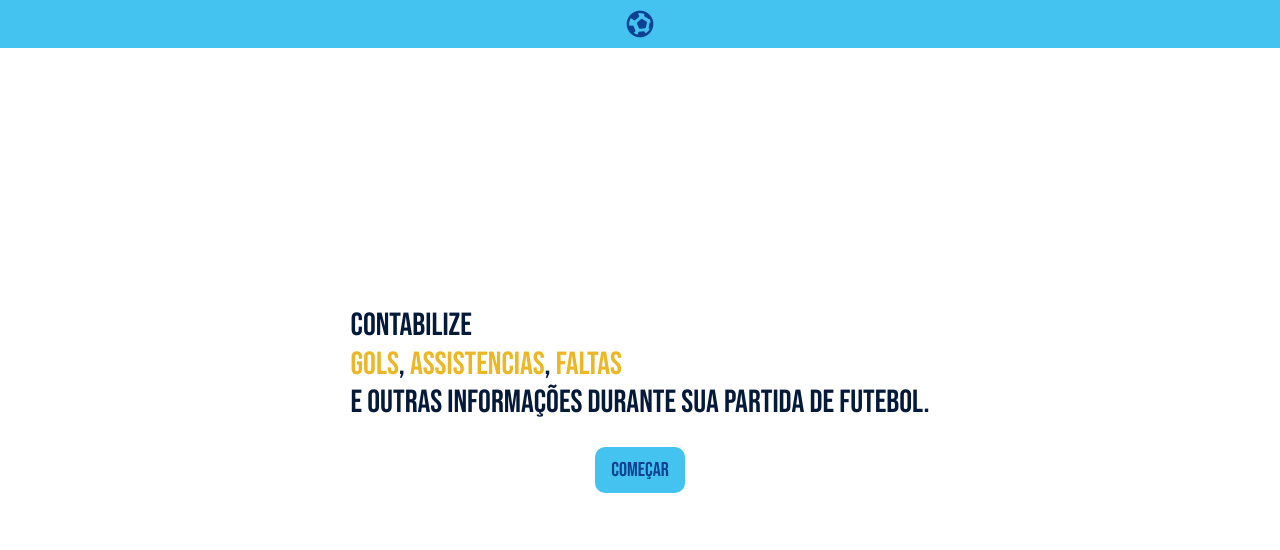
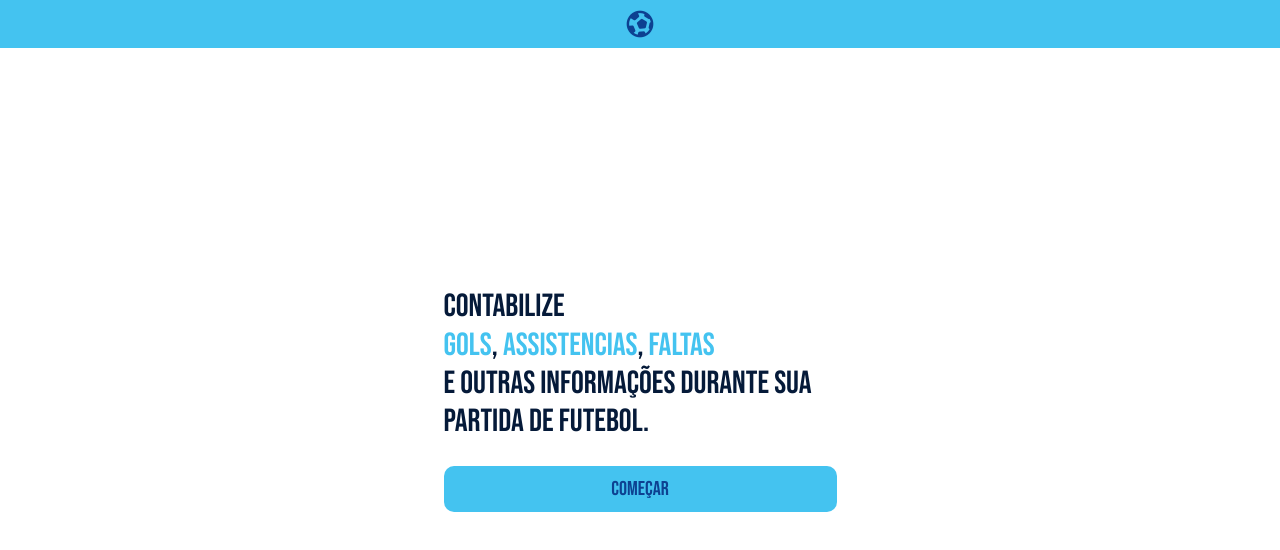
Before and after one commit to marcosvbs/players-stats-counter, a React (Vite) app: page / in a window 1280 px wide. Shown: the top 550 px of the page. Built offline with nearby package versions, Linux system fonts and the light colour scheme.

Commit message:
add minor styles adjustments

```diff
--- a/src/pages/AddPlayers/styles.ts
+++ b/src/pages/AddPlayers/styles.ts
@@ -25,7 +25,7 @@ export const AddPlayersContainer = styled.div`
       outline: 2px solid transparent;
 
       &:focus {
-        outline: 2px solid ${(props) => props.theme.yellow};
+        outline: 2px solid ${(props) => props.theme.gray};
       }
 
       &::placeholder {
--- a/src/pages/home/styles.ts
+++ b/src/pages/home/styles.ts
@@ -1,21 +1,31 @@
 import styled from "styled-components";
 
 export const HomeContainer = styled.div`
+  margin: 0 auto;
+
+  max-width: 425px;
+
   display: flex;
   flex-direction: column;
-  gap: 1.5rem;
-
   justify-content: center;
   align-items: center;
+  gap: 1.5rem;
 
   padding: 1rem;
   height: calc(100vh - 6rem);
 
   .specialWord {
-    color: ${(props) => props.theme.yellow};
+    color: ${(props) => props.theme["blue-400"]};
   }
 
   .startLink {
+    width: 100%;
+    max-width: 425px;
+
+    display: flex;
+    flex-direction: row;
+    justify-content: center;
+
     padding: 0.5rem 1rem;
 
     color: ${(props) => props.theme["blue-600"]};
```
